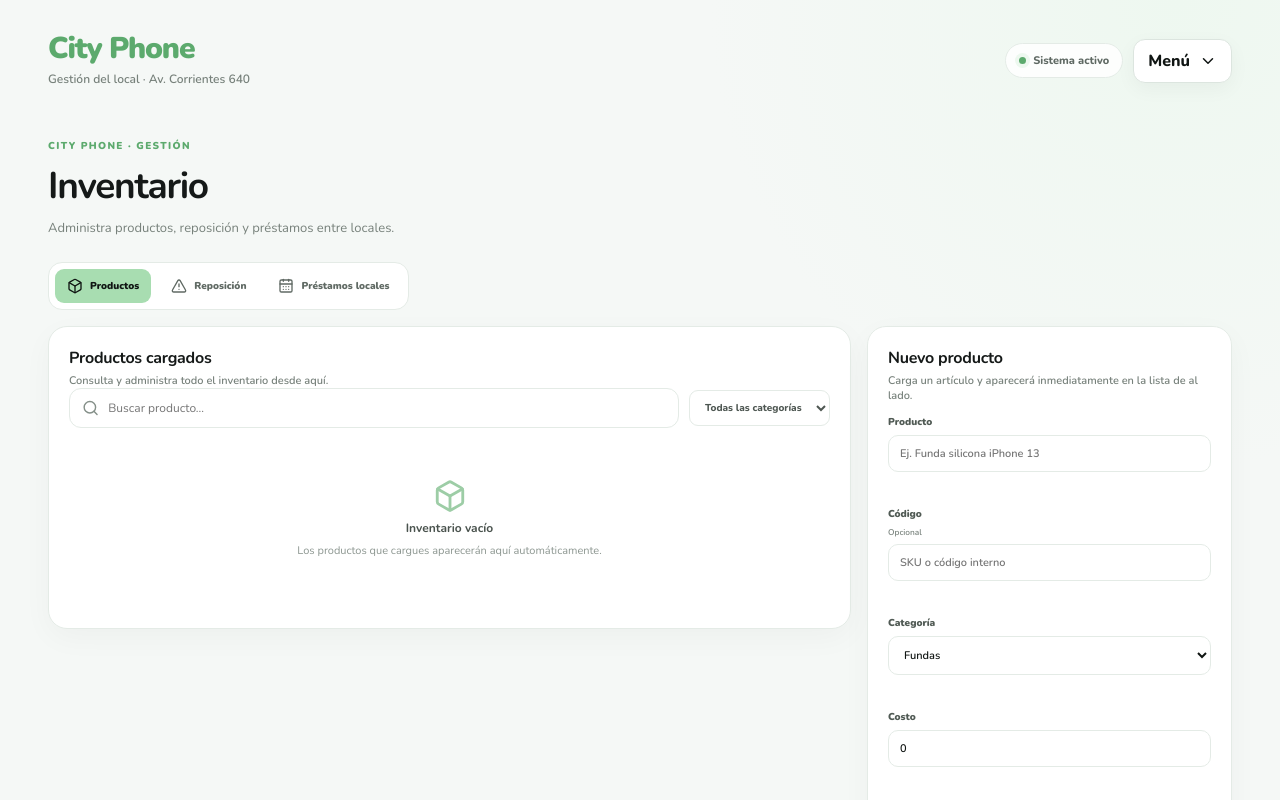
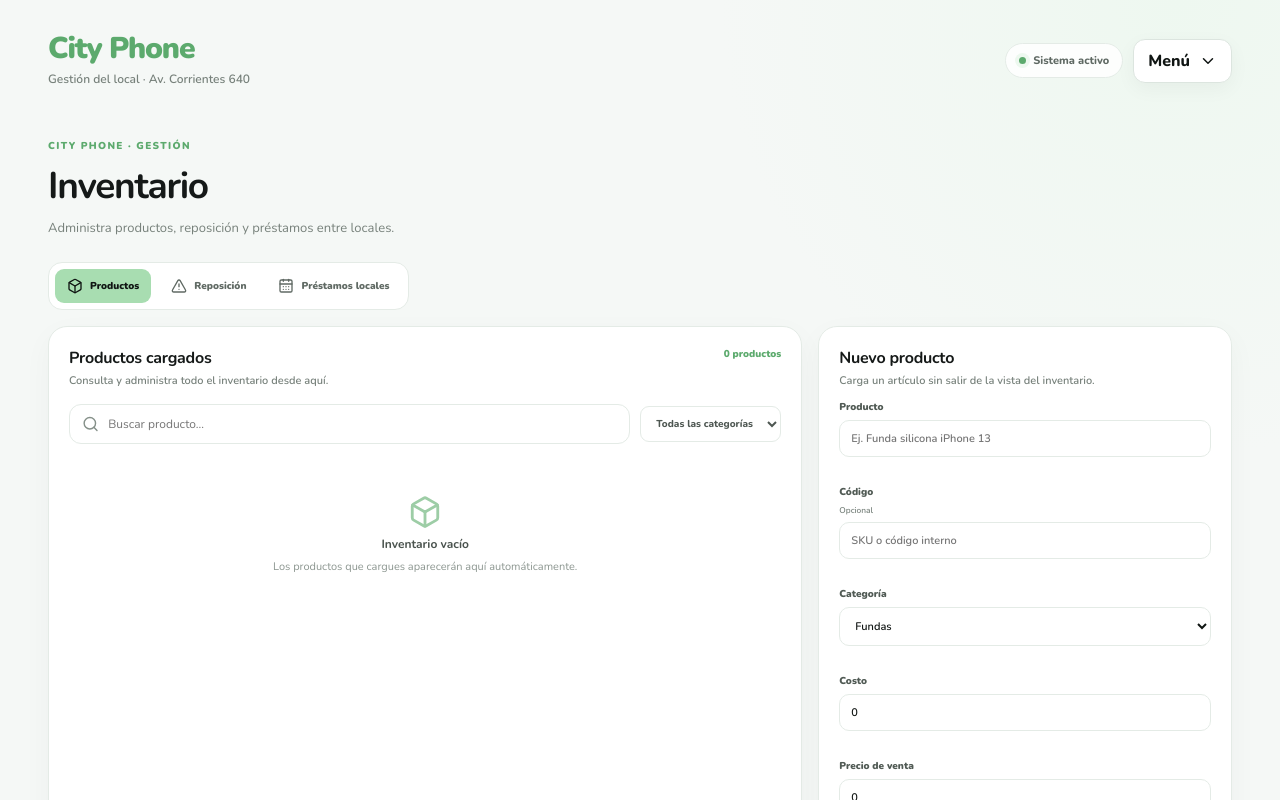
Before and after one commit to MarbellSantana/CityPhone, a Next.js app: page /inventario in a window 1280 px wide. Shown: the top 800 px of the page. Built offline with nearby package versions, Linux system fonts and the light colour scheme.

Commit message:
Refine inventory split layout and compact product list

```diff
--- a/app/inventario/page.tsx
+++ b/app/inventario/page.tsx
@@ -81,39 +81,39 @@
       <button className={tab === "prestamos" ? "active" : ""} onClick={() => setTab("prestamos")}><CalendarDays size={16}/> Préstamos locales</button>
     </div>
 
-    {tab === "productos" && <div style={{display:"grid",gridTemplateColumns:"minmax(0,1.65fr) minmax(300px,.75fr)",gap:16,alignItems:"start"}}>
+    {tab === "productos" && <div className="workspace-grid">
       <section className="card workspace-card" style={{minWidth:0}}>
-        <div className="card-heading"><div><h2>Productos cargados</h2><p>Consulta y administra todo el inventario desde aquí.</p></div></div>
-        <div className="toolbar-row">
+        <div className="card-heading"><div><h2>Productos cargados</h2><p>Consulta y administra todo el inventario desde aquí.</p></div><span className="count-badge">{products.length} productos</span></div>
+        <div className="toolbar-row" style={{marginTop:16}}>
           <div className="search-field grow"><Search size={18}/><input value={search} onChange={e => setSearch(e.target.value)} placeholder="Buscar producto..." /></div>
           <select className="filter-select" value={category} onChange={e => setCategory(e.target.value)}><option>Todas las categorías</option>{categories.map(c => <option key={c}>{c}</option>)}</select>
         </div>
 
         {filtered.length === 0 ? <div className="empty-state compact"><Box size={34}/><b>{products.length ? "Sin resultados" : "Inventario vacío"}</b><span>{products.length ? "Prueba con otra búsqueda o categoría." : "Los productos que cargues aparecerán aquí automáticamente."}</span></div> :
-        <div style={{display:"grid",gridTemplateColumns:"1fr",gap:10,marginTop:16}}>
-          {filtered.map(p => <article key={p.id} style={{border:"1px solid var(--border)",borderRadius:14,padding:14,background:"#fff",display:"grid",gridTemplateColumns:"minmax(0,1.6fr) repeat(4,minmax(84px,.65fr)) auto",gap:12,alignItems:"center"}}>
+        <div style={{display:"grid",gap:8,marginTop:14}}>
+          {filtered.map(p => <article key={p.id} style={{border:"1px solid var(--border)",borderRadius:12,padding:"11px 12px",background:"#fff",display:"grid",gridTemplateColumns:"minmax(150px,1.6fr) repeat(4,minmax(62px,.6fr)) auto",gap:10,alignItems:"center"}}>
             <div style={{minWidth:0}}>
-              <h3 style={{margin:0,fontSize:14,fontWeight:900,overflowWrap:"anywhere"}}>{p.name}</h3>
-              <small style={{display:"block",marginTop:3,color:"var(--muted)",fontWeight:700}}>{p.category}{p.code ? ` · ${p.code}` : ""}</small>
-              {p.stock <= p.minStock && <small style={{display:"flex",alignItems:"center",gap:4,marginTop:5,color:"var(--danger)",fontWeight:900}}><AlertTriangle size={12}/> Necesita reposición</small>}
+              <h3 style={{margin:0,fontSize:12,fontWeight:900,overflow:"hidden",textOverflow:"ellipsis",whiteSpace:"nowrap"}}>{p.name}</h3>
+              <small style={{display:"block",marginTop:2,color:"var(--muted)",fontWeight:700,fontSize:9}}>{p.category}{p.code ? ` · ${p.code}` : ""}</small>
+              {p.stock <= p.minStock && <small style={{display:"flex",alignItems:"center",gap:4,marginTop:4,color:"var(--danger)",fontWeight:900,fontSize:8}}><AlertTriangle size={11}/> Reponer</small>}
             </div>
-            <div><small style={{display:"block",color:"var(--muted)",fontWeight:800}}>Costo</small><strong>{money.format(p.cost)}</strong></div>
-            <div><small style={{display:"block",color:"var(--muted)",fontWeight:800}}>Precio</small><strong>{money.format(p.price)}</strong></div>
-            <div><small style={{display:"block",color:"var(--muted)",fontWeight:800}}>Stock</small><strong style={{color:p.stock <= p.minStock ? "var(--danger)" : "var(--black)"}}>{p.stock}</strong></div>
-            <div><small style={{display:"block",color:"var(--muted)",fontWeight:800}}>Mínimo</small><strong>{p.minStock}</strong></div>
-            <div style={{display:"flex",gap:5}}>
-              <button className="outline-action" onClick={() => adjustStock(p.id,-1)} title="Restar stock"><Minus size={14}/></button>
-              <button className="outline-action" onClick={() => adjustStock(p.id,1)} title="Sumar stock"><Plus size={14}/></button>
-              <button className="ghost-button" onClick={() => removeProduct(p.id)} title="Eliminar"><Trash2 size={14}/></button>
+            <div><small style={{display:"block",color:"var(--muted)",fontWeight:800,fontSize:8}}>Costo</small><strong style={{fontSize:10}}>{money.format(p.cost)}</strong></div>
+            <div><small style={{display:"block",color:"var(--muted)",fontWeight:800,fontSize:8}}>Precio</small><strong style={{fontSize:10}}>{money.format(p.price)}</strong></div>
+            <div><small style={{display:"block",color:"var(--muted)",fontWeight:800,fontSize:8}}>Stock</small><strong style={{fontSize:11,color:p.stock <= p.minStock ? "var(--danger)" : "var(--black)"}}>{p.stock}</strong></div>
+            <div><small style={{display:"block",color:"var(--muted)",fontWeight:800,fontSize:8}}>Mín.</small><strong style={{fontSize:11}}>{p.minStock}</strong></div>
+            <div style={{display:"flex",gap:4}}>
+              <button className="outline-action" onClick={() => adjustStock(p.id,-1)} title="Restar stock"><Minus size={13}/></button>
+              <button className="outline-action" onClick={() => adjustStock(p.id,1)} title="Sumar stock"><Plus size={13}/></button>
+              <button className="ghost-button" onClick={() => removeProduct(p.id)} title="Eliminar"><Trash2 size={13}/></button>
             </div>
           </article>)}
         </div>}
       </section>
 
-      <section className="card workspace-card" style={{position:"sticky",top:18}}>
-        <div className="card-heading"><div><h2>Nuevo producto</h2><p>Carga un artículo y aparecerá inmediatamente en la lista de al lado.</p></div></div>
+      <section className="card workspace-card" style={{position:"sticky",top:18,alignSelf:"start"}}>
+        <div className="card-heading"><div><h2>Nuevo producto</h2><p>Carga un artículo sin salir de la vista del inventario.</p></div></div>
         <form onSubmit={addProduct}>
-          <div style={{display:"grid",gridTemplateColumns:"1fr",gap:11}}>
+          <div style={{display:"grid",gridTemplateColumns:"1fr",gap:4}}>
             <label className="field-label">Producto<input name="name" required placeholder="Ej. Funda silicona iPhone 13" /></label>
             <label className="field-label">Código <small>Opcional</small><input name="code" placeholder="SKU o código interno" /></label>
             <label className="field-label">Categoría<select name="category" defaultValue="Fundas">{categories.map(c => <option key={c}>{c}</option>)}</select></label>
@@ -122,7 +122,7 @@
             <label className="field-label">Stock inicial<input name="stock" type="number" min="0" step="1" required defaultValue="0" /></label>
             <label className="field-label">Stock mínimo<input name="minStock" type="number" min="0" step="1" defaultValue="0" /></label>
           </div>
-          <button className="primary-button" type="submit" style={{width:"100%",justifyContent:"center",marginTop:12}}><Plus size={16}/> Guardar producto</button>
+          <button className="primary-button" type="submit" style={{width:"100%",justifyContent:"center",marginTop:10}}><Plus size={16}/> Guardar producto</button>
         </form>
       </section>
     </div>}
```
